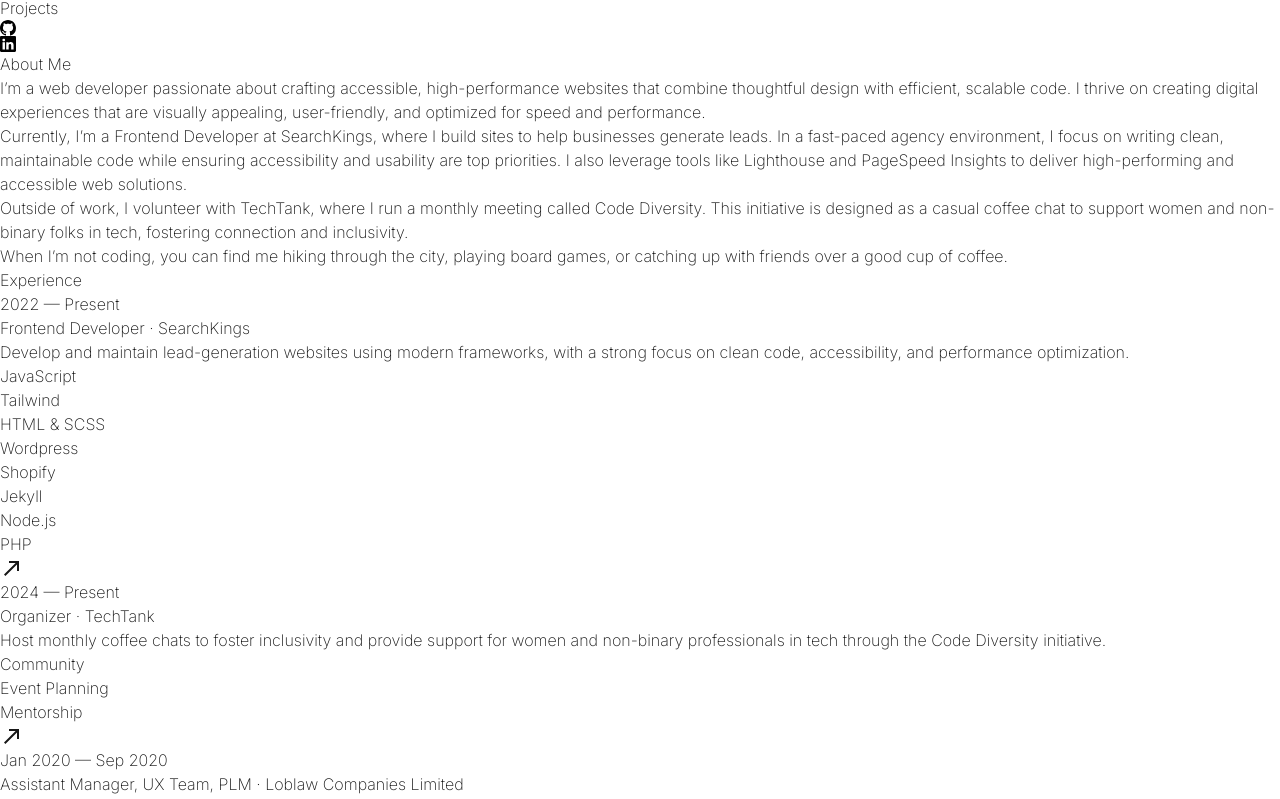
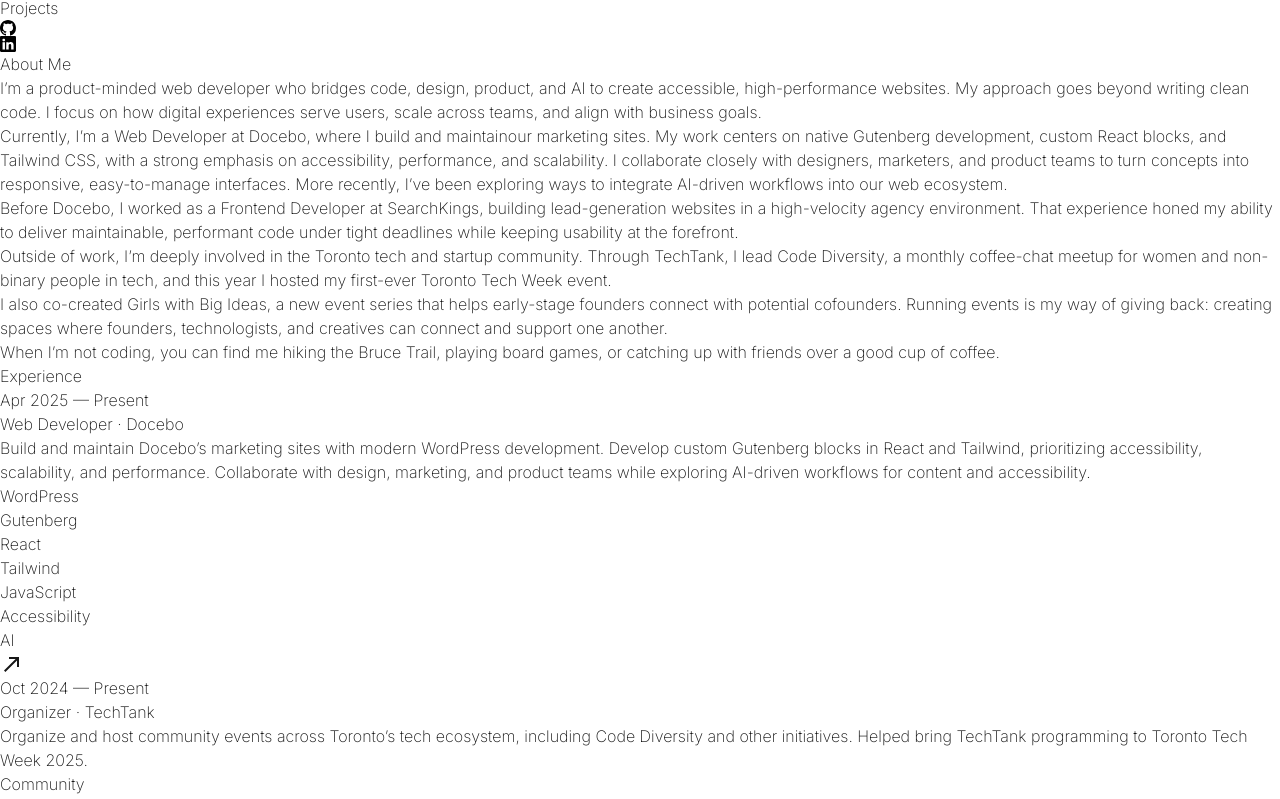
Before and after one commit to nfereidooni/CodeByNiki.com, a Next.js app: page / in a window 1280 px wide. Shown: the part 274-1073 px from the top of the page. Built offline with nearby package versions, Linux system fonts and the light colour scheme.

Commit message:
content and headshot updates

```diff
--- a/src/app/about/page.js
+++ b/src/app/about/page.js
@@ -4,13 +4,17 @@
         <div className="container mx-auto px-4 py-16">
           <h2 className="text-xl md:text-3xl font-bold mb-8 text-white">About Me</h2>
           <div className="mt-4 text-lg">
-              <p className="mb-2 text-base md:text-lg">I’m a web developer passionate about crafting accessible, high-performance websites that combine thoughtful design with efficient, scalable code. I thrive on creating digital experiences that are visually appealing, user-friendly, and optimized for speed and performance.</p>
+              <p className="mb-2 text-base md:text-lg">I’m a product-minded web developer who bridges code, design, product, and AI to create accessible, high-performance websites. My approach goes beyond writing clean code. I focus on how digital experiences serve users, scale across teams, and align with business goals.</p>
 
-              <p className="mb-2 text-base md:text-lg">Currently, I’m a Frontend Developer at <a className="font-bold hover:text-pink-300 focus:text-pink-300" href="http://searchkings.com" target="_blank">SearchKings</a>, where I build sites to help businesses generate leads. In a fast-paced agency environment, I focus on writing clean, maintainable code while ensuring accessibility and usability are top priorities. I also leverage tools like Lighthouse and PageSpeed Insights to deliver high-performing and accessible web solutions.</p>
+              <p className="mb-2 text-base md:text-lg">Currently, I’m a Web Developer at <a className="font-bold hover:text-pink-300 focus:text-pink-300" href="https://www.docebo.com" target="_blank">Docebo</a>, where I build  and maintainour marketing sites. My work centers on native Gutenberg development, custom React blocks, and Tailwind CSS, with a strong emphasis on accessibility, performance, and scalability. I collaborate closely with designers, marketers, and product teams to turn concepts into responsive, easy-to-manage interfaces. More recently, I’ve been exploring ways to integrate AI-driven workflows into our web ecosystem.</p>
 
-              <p className="mb-2 text-base md:text-lg">Outside of work, I volunteer with <a className="font-bold hover:text-pink-300 focus:text-pink-300" href="http://techtankto.com" target="_blank">TechTank</a>, where I run a monthly meeting called Code Diversity. This initiative is designed as a casual coffee chat to support women and non-binary folks in tech, fostering connection and inclusivity.</p>
+              <p className="mb-2 text-base md:text-lg">Before Docebo, I worked as a Frontend Developer at <a className="font-bold hover:text-pink-300 focus:text-pink-300" href="https://www.searchkings.com" target="_blank">SearchKings</a>, building lead-generation websites in a high-velocity agency environment. That experience honed my ability to deliver maintainable, performant code under tight deadlines while keeping usability at the forefront.</p>
 
-              <p className="mb-2 text-base md:text-lg">When I’m not coding, you can find me hiking through the city, playing board games, or catching up with friends over a good cup of coffee.</p>
+              <p className="mb-2 text-base md:text-lg">Outside of work, I’m deeply involved in the Toronto tech and startup community. Through <a className="font-bold hover:text-pink-300 focus:text-pink-300" href="https://www.techtankto.com" target="_blank">TechTank</a>, I lead Code Diversity, a monthly coffee-chat meetup for women and non-binary people in tech, and this year I hosted my first-ever <a className="font-bold hover:text-pink-300 focus:text-pink-300" href="https://www.torontotechweek.com" target="_blank">Toronto Tech Week</a> event.</p>
+
+              <p className="mb-2 text-base md:text-lg">I also co-created <a className="font-bold hover:text-pink-300 focus:text-pink-300" href="https://luma.com/qyw4ntm7" target="_blank">Girls with Big Ideas</a>, a new event series that helps early-stage founders connect with potential cofounders. Running events is my way of giving back: creating spaces where founders, technologists, and creatives can connect and support one another.</p>
+
+              <p className="mb-2 text-base md:text-lg">When I’m not coding, you can find me hiking the <a className="font-bold hover:text-pink-300 focus:text-pink-300" href="https://torontobrucetrailclub.org/l" target="_blank">Bruce Trail</a>, playing board games, or catching up with friends over a good cup of coffee.</p>
           </div>
         </div>
       </section>
--- a/src/data/experiences.json
+++ b/src/data/experiences.json
@@ -1,19 +1,27 @@
 [
   {
-    "timeframe": "2022 — Present",
+    "timeframe": "Apr 2025 — Present",
+    "role": "Web Developer",
+    "company": "Docebo",
+    "companyLink": "https://www.docebo.com",
+    "description": "Build and maintain Docebo’s marketing sites with modern WordPress development. Develop custom Gutenberg blocks in React and Tailwind, prioritizing accessibility, scalability, and performance. Collaborate with design, marketing, and product teams while exploring AI-driven workflows for content and accessibility.",
+    "technologies": ["WordPress", "Gutenberg", "React", "Tailwind", "JavaScript", "Accessibility", "AI"]
+  },
+  {
+    "timeframe": "Oct 2024 — Present",
+    "role": "Organizer",
+    "company": "TechTank",
+    "companyLink": "https://www.techtankto.com/",
+    "description": "Organize and host community events across Toronto’s tech ecosystem, including Code Diversity and other initiatives. Helped bring TechTank programming to Toronto Tech Week 2025.",
+    "technologies": ["Community", "Event Planning", "Mentorship"]
+  },
+  {
+    "timeframe": "Feb 2022 — Mar 2025",
     "role": "Frontend Developer",
     "company": "SearchKings",
     "companyLink": "https://www.searchkings.com",
     "description": "Develop and maintain lead-generation websites using modern frameworks, with a strong focus on clean code, accessibility, and performance optimization.",
     "technologies": ["JavaScript", "Tailwind", "HTML & SCSS", "Wordpress", "Shopify", "Jekyll", "Node.js", "PHP"]
-  },
-  {
-    "timeframe": "2024 — Present",
-    "role": "Organizer",
-    "company": "TechTank",
-    "companyLink": "https://www.techtankto.com/",
-    "description": "Host monthly coffee chats to foster inclusivity and provide support for women and non-binary professionals in tech through the Code Diversity initiative.",
-    "technologies": ["Community", "Event Planning", "Mentorship"]
   },
   {
     "timeframe": "Jan 2020 — Sep 2020",
```
Also changed, not shown: public/images/niki-headshot-circle.webp (added).
